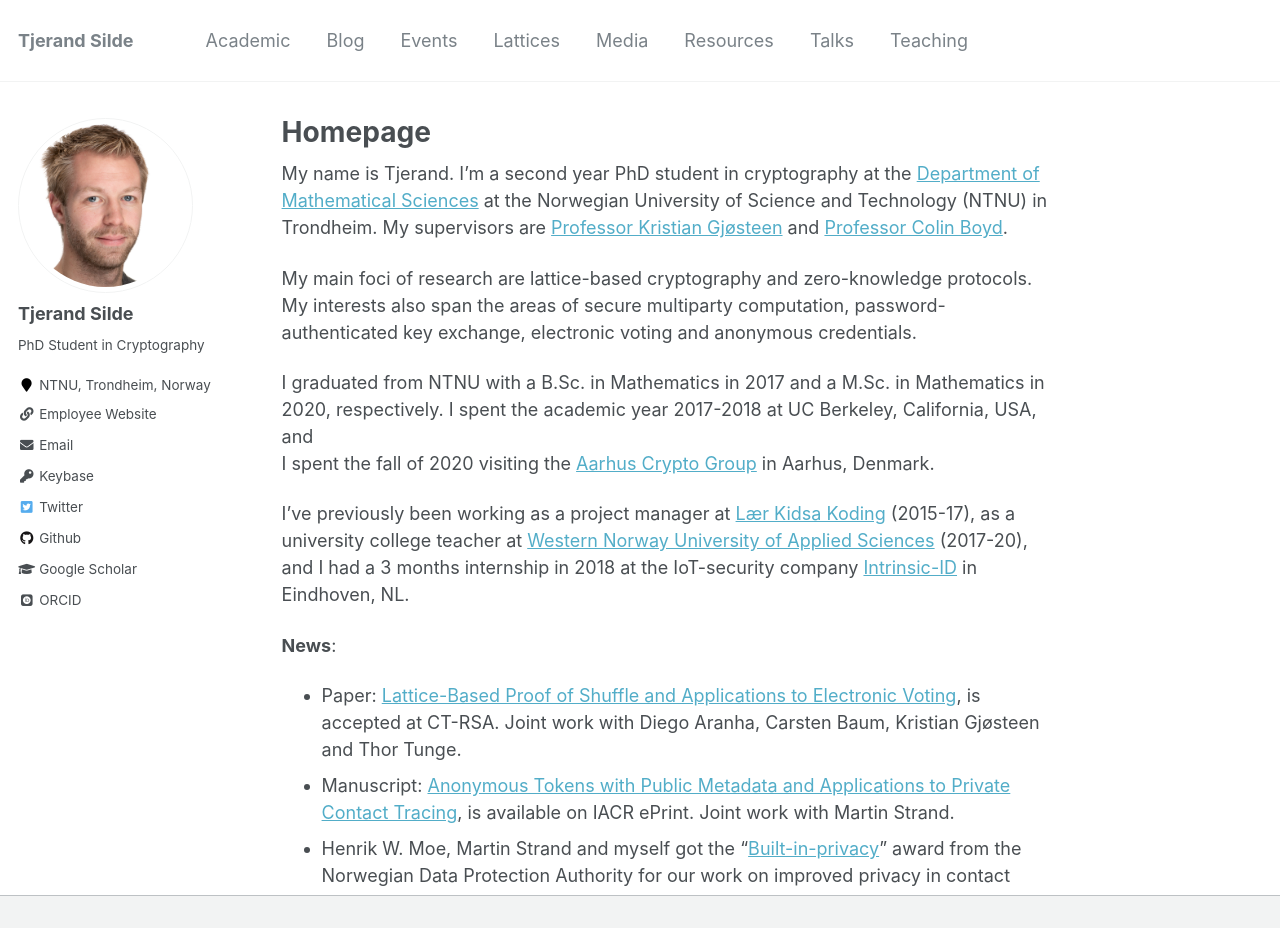
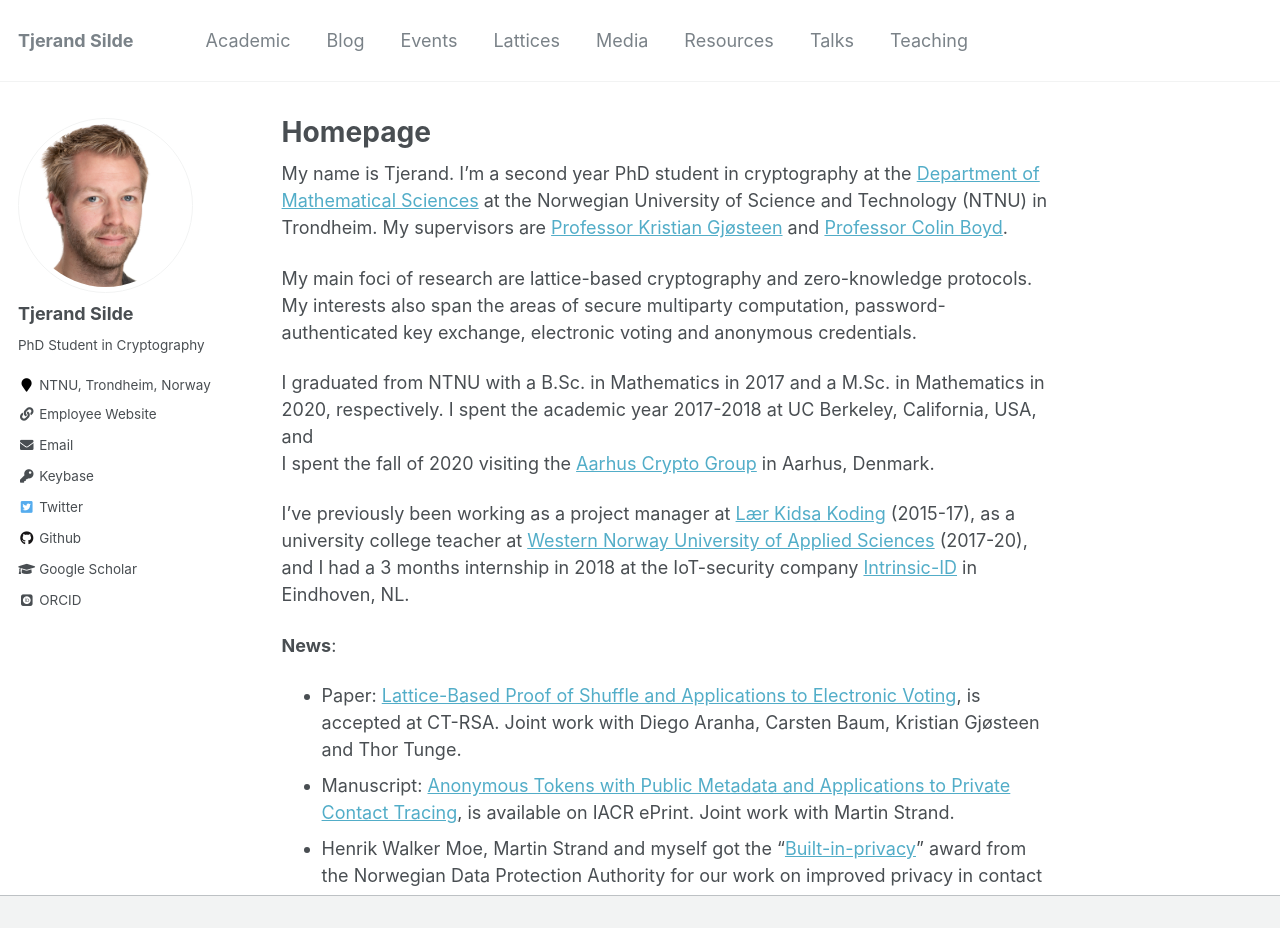
Before and after one commit to tjesi/tjesi.github.io, a Jekyll site: the page built from _pages/about.md, in a window 1280 px wide and 1123 px high, cut to the strip 0-928 px from the top of the window. Built offline with Jekyll 4.4.1, drawn with Linux system fonts in a browser that asks for light colours; some web fonts are replaced.

Commit message:
Update about.md

```diff
--- a/_pages/about.md
+++ b/_pages/about.md
@@ -20,4 +20,4 @@ I've previously been working as a project manager at [Lær Kidsa Koding](https:/
 **News**:
 - Paper: [Lattice-Based Proof of Shuffle and Applications to Electronic Voting](https://eprint.iacr.org/2021/338.pdf), is accepted at CT-RSA. Joint work with Diego Aranha, Carsten Baum, Kristian Gjøsteen and Thor Tunge.
 - Manuscript: [Anonymous Tokens with Public Metadata and Applications to Private Contact Tracing](https://eprint.iacr.org/2021/203.pdf), is available on IACR ePrint. Joint work with Martin Strand.
-- Henrik W. Moe, Martin Strand and myself got the "[Built-in-privacy](https://www.datatilsynet.no/aktuelt/aktuelle-nyheter-2021/pris-for-innebygd-personvern-til-anonyme-tokens)" award from the Norwegian Data Protection Authority for our work on improved privacy in contact tracing.
+- Henrik Walker Moe, Martin Strand and myself got the "[Built-in-privacy](https://www.datatilsynet.no/aktuelt/aktuelle-nyheter-2021/pris-for-innebygd-personvern-til-anonyme-tokens)" award from the Norwegian Data Protection Authority for our work on improved privacy in contact tracing.
```
